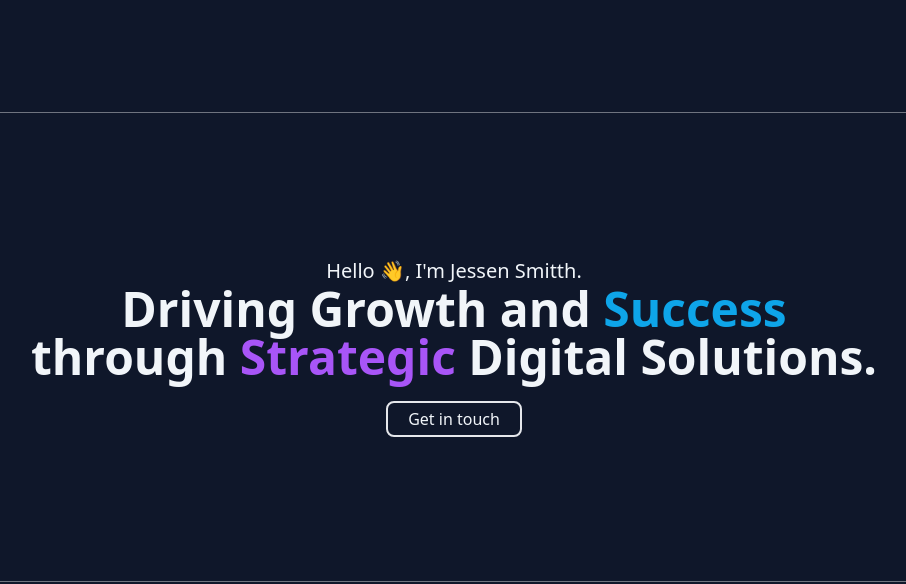
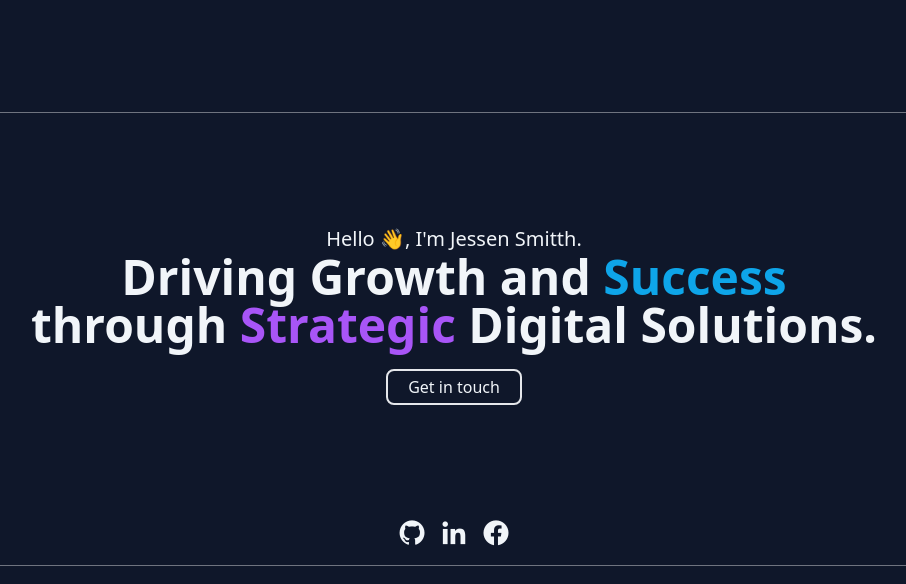
Before and after one commit to fjrfathurrahman/Test, a plain HTML site: page index.html in a window 1280 px wide. Shown: the whole page, without its empty margins (186-1092 px from the left). Drawn offline with nearby package versions, Linux system fonts and the light colour scheme.

Commit message:
Menambahkan Fitur Sosmed

```diff
--- a/index.html
+++ b/index.html
@@ -5,14 +5,21 @@
     <meta name="viewport" content="width=device-width, initial-scale=1.0">
     <title>Test</title>
     <script src="https://cdn.tailwindcss.com"></script>
+    <link href='https://unpkg.com/boxicons@2.1.4/css/boxicons.min.css' rel='stylesheet'>
+
 </head>
 <body class="bg-slate-900 text-slate-100">
-    <div class="container mx-auto">
-        <div class="headline text-center py-36 my-28 border-y border-white/40">
+    <div class="container mx-auto pt-28 my-28 border-y border-white/40">
+        <div class="headline text-center">
             <h2 class="font-medium text-xl">Hello 👋, I'm Jessen Smitth.</h2>
             <h1 class="text-5xl font-bold">Driving Growth and <span class="text-sky-500">Success</span><br>through <span class="text-purple-500">Strategic </span>Digital Solutions.</h1>
             <button class="font-medium border-2 px-5 py-1 rounded-lg mt-5">Get in touch</button>
         </div>
+        <div class="sosmed flex justify-center text-3xl gap-3 mt-28 mb-3">
+            <a href="https://github.com/fjrfathurrahman" target="_blank" ><i class='bx bxl-github'></i></a>
+            <a href="https://www.linkedin.com/in/" target="_blank" ><i class='bx bxl-linkedin' ></i></a>
+            <a href="https://www.facebook.com" target="_blank" ><i class='bx bxl-facebook-circle'></i></a>
+        </div>
     </div>
 </body>
 </html>
```
